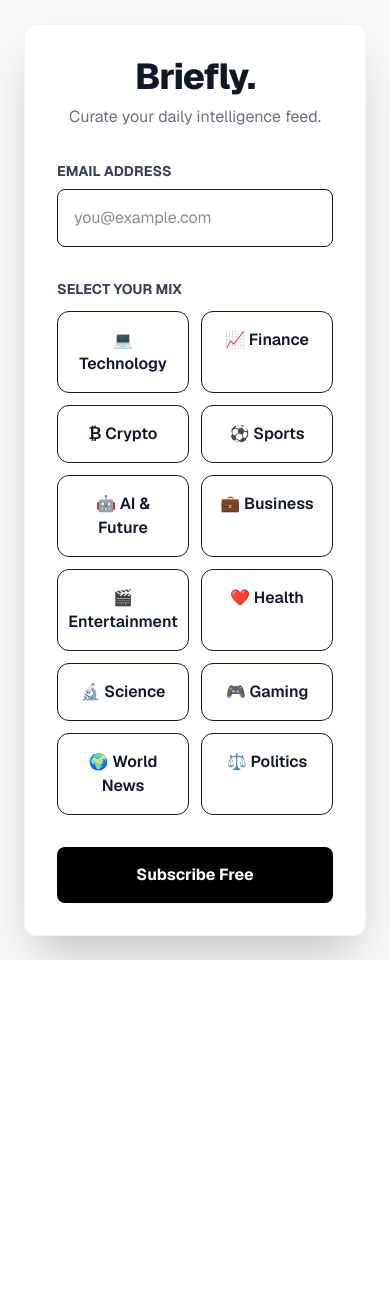
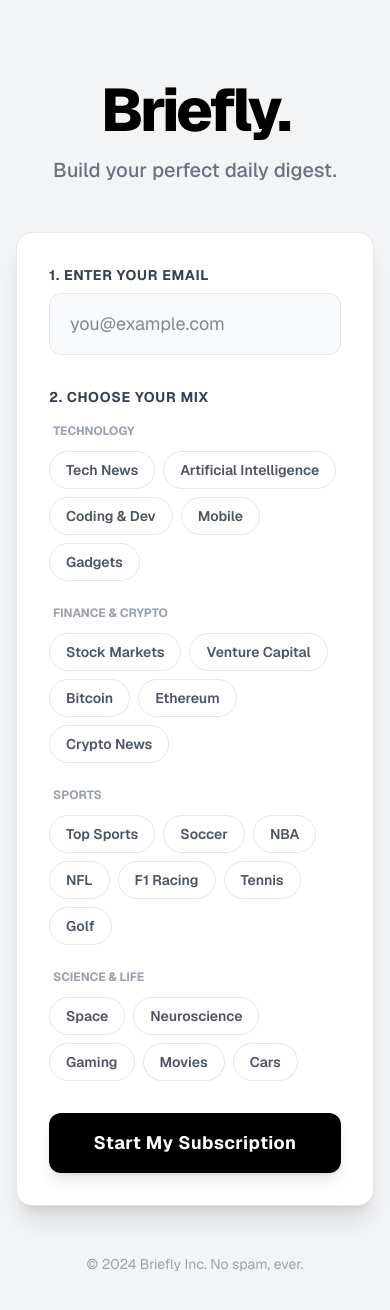
Before and after one commit to techzt13/briefly, a Next.js app: page / in a window 390 px wide. Shown: the top 1310 px of the page. Before the commit the page ends 960 px from the top, so only its background shows below. Built offline with nearby package versions, Linux system fonts and the light colour scheme; no server answers.

Commit message:
Update frontend with sub-categories

```diff
--- a/app/page.tsx
+++ b/app/page.tsx
@@ -3,90 +3,211 @@
 import { useState } from 'react';
 import { createClient } from '@supabase/supabase-js';
 
+// --- CONFIGURATION ---
 const supabase = createClient(
   process.env.NEXT_PUBLIC_SUPABASE_URL!,
   process.env.NEXT_PUBLIC_SUPABASE_ANON_KEY!
 );
 
-// THE MEGA MENU CONFIGURATION
-const CATEGORIES = [
-  { id: 'technology', label: '💻 Technology' },
-  { id: 'finance', label: '📈 Finance' },
-  { id: 'crypto', label: '₿ Crypto' },
-  { id: 'sports', label: '⚽ Sports' },
-  { id: 'ai', label: '🤖 AI & Future' },
-  { id: 'business', label: '💼 Business' },
-  { id: 'entertainment', label: '🎬 Entertainment' },
-  { id: 'health', label: '❤️ Health' },
-  { id: 'science', label: '🔬 Science' },
-  { id: 'gaming', label: '🎮 Gaming' },
-  { id: 'world', label: '🌍 World News' },
-  { id: 'politics', label: '⚖️ Politics' },
+// The exact keys from your backend script, organized for the UI
+const CATEGORY_GROUPS = [
+  {
+    title: "Technology",
+    items: [
+      { id: 'tech_general', label: 'Tech News' },
+      { id: 'tech_ai', label: 'Artificial Intelligence' },
+      { id: 'tech_coding', label: 'Coding & Dev' },
+      { id: 'tech_mobile', label: 'Mobile' },
+      { id: 'tech_gadgets', label: 'Gadgets' },
+    ]
+  },
+  {
+    title: "Finance & Crypto",
+    items: [
+      { id: 'finance_markets', label: 'Stock Markets' },
+      { id: 'finance_vc', label: 'Venture Capital' },
+      { id: 'crypto_bitcoin', label: 'Bitcoin' },
+      { id: 'crypto_ethereum', label: 'Ethereum' },
+      { id: 'crypto_general', label: 'Crypto News' },
+    ]
+  },
+  {
+    title: "Sports",
+    items: [
+      { id: 'sports_general', label: 'Top Sports' },
+      { id: 'sports_soccer', label: 'Soccer' },
+      { id: 'sports_nba', label: 'NBA' },
+      { id: 'sports_nfl', label: 'NFL' },
+      { id: 'sports_f1', label: 'F1 Racing' },
+      { id: 'sports_tennis', label: 'Tennis' },
+      { id: 'sports_golf', label: 'Golf' },
+    ]
+  },
+  {
+    title: "Science & Life",
+    items: [
+      { id: 'science_space', label: 'Space' },
+      { id: 'science_neuroscience', label: 'Neuroscience' },
+      { id: 'life_gaming', label: 'Gaming' },
+      { id: 'life_movies', label: 'Movies' },
+      { id: 'life_cars', label: 'Cars' },
+    ]
+  }
 ];
 
 export default function Home() {
   const [email, setEmail] = useState('');
   const [selected, setSelected] = useState<string[]>([]);
-  const [loading, setLoading] = useState(false);
-  const [message, setMessage] = useState('');
+  const [status, setStatus] = useState<'idle' | 'loading' | 'success' | 'error'>('idle');
 
   const toggleCategory = (id: string) => {
-    if (selected.includes(id)) setSelected(selected.filter((item) => item !== id));
-    else setSelected([...selected, id]);
+    setSelected(prev =>
+      prev.includes(id) ? prev.filter(item => item !== id) : [...prev, id]
+    );
   };
 
   const handleSubscribe = async (e: React.FormEvent) => {
     e.preventDefault();
-    setLoading(true);
-    if (selected.length === 0) {
-      setMessage('Please select at least one topic.');
-      setLoading(false);
-      return;
+    if (!email || selected.length === 0) return;
+
+    setStatus('loading');
+
+    // 1. Check if user exists
+    const { data: existing } = await supabase
+      .from('subscribers')
+      .select('*')
+      .eq('email', email)
+      .single();
+
+    let error;
+
+    if (existing) {
+      // Update existing user
+      const { error: updateError } = await supabase
+        .from('subscribers')
+        .update({ interests: selected })
+        .eq('email', email);
+      error = updateError;
+    } else {
+      // Create new user
+      const { error: insertError } = await supabase
+        .from('subscribers')
+        .insert([{ email, interests: selected }]);
+      error = insertError;
     }
 
-    const { error } = await supabase
-      .from('subscribers')
-      .insert([{ email, interests: selected }]);
-
     if (error) {
-      if (error.code === '23505') setMessage('You are already subscribed!');
-      else setMessage('Error: ' + error.message);
+      console.error(error);
+      setStatus('error');
     } else {
-      setMessage('Success! You are on the list.');
+      setStatus('success');
       setEmail('');
       setSelected([]);
     }
-    setLoading(false);
   };
 
   return (
-    <main className="flex min-h-screen flex-col items-center justify-center p-6 bg-gray-50 text-gray-900 font-sans">
-      <div className="bg-white p-8 rounded-xl shadow-2xl w-full max-w-2xl border border-gray-100">
-        <div className="text-center mb-8">
-          <h1 className="text-4xl font-extrabold tracking-tight mb-2">Briefly.</h1>
-          <p className="text-gray-500">Curate your daily intelligence feed.</p>
+    <main className="min-h-screen bg-[#F3F4F6] flex flex-col items-center py-20 px-4 font-sans text-gray-900">
+
+      {/* Header */}
+      <div className="text-center mb-12">
+        <h1 className="text-6xl font-extrabold tracking-tighter text-black mb-4">Briefly.</h1>
+        <p className="text-xl text-gray-500 font-medium">Build your perfect daily digest.</p>
       </div>
+
+      {/* Card */}
+      <div className="w-full max-w-2xl bg-white rounded-2xl shadow-xl p-8 border border-gray-200">
+
+        {status === 'success' ? (
+          <div className="text-center py-16">
+            <div className="text-5xl mb-4">✅</div>
+            <h2 className="text-3xl font-bold mb-2">You're on the list!</h2>
+            <p className="text-gray-500">Watch your inbox for your first briefing.</p>
+            <button
+              onClick={() => setStatus('idle')}
+              className="mt-8 text-blue-600 font-semibold hover:underline"
+            >
+              Subscribe another email
+            </button>
+          </div>
+        ) : (
           <form onSubmit={handleSubscribe} className="space-y-8">
+
+            {/* Email Input */}
             <div>
-            <label className="block text-sm font-bold mb-2 text-gray-700 uppercase">Email Address</label>
-            <input type="email" placeholder="you@example.com" className="w-full p-4 border rounded-lg" value={email} onChange={(e) => setEmail(e.target.value)} required />
+              <label className="block text-sm font-bold text-gray-700 uppercase tracking-wider mb-2">
+                1. Enter your email
+              </label>
+              <input
+                type="email"
+                required
+                value={email}
+                onChange={(e) => setEmail(e.target.value)}
+                placeholder="you@example.com"
+                className="w-full px-5 py-4 bg-gray-50 border border-gray-200 rounded-xl focus:ring-2 focus:ring-black focus:outline-none text-lg transition-all"
+              />
             </div>
+
+            {/* Category Selection */}
             <div>
-            <label className="block text-sm font-bold mb-3 text-gray-700 uppercase">Select your mix</label>
-            <div className="grid grid-cols-2 md:grid-cols-3 gap-3">
-              {CATEGORIES.map((cat) => (
-                <label key={cat.id} className={`flex flex-col items-center p-4 border rounded-xl cursor-pointer ${selected.includes(cat.id) ? 'bg-black text-white' : 'bg-white hover:bg-gray-50'}`}>
-                  <input type="checkbox" className="hidden" checked={selected.includes(cat.id)} onChange={() => toggleCategory(cat.id)} />
-                  <span className="font-semibold text-center">{cat.label}</span>
+              <label className="block text-sm font-bold text-gray-700 uppercase tracking-wider mb-4">
+                2. Choose your mix
               </label>
+
+              <div className="space-y-6">
+                {CATEGORY_GROUPS.map((group) => (
+                  <div key={group.title}>
+                    <h3 className="text-xs font-bold text-gray-400 uppercase mb-3 ml-1">{group.title}</h3>
+                    <div className="flex flex-wrap gap-2">
+                      {group.items.map((cat) => (
+                        <button
+                          key={cat.id}
+                          type="button"
+                          onClick={() => toggleCategory(cat.id)}
+                          className={`
+                            px-4 py-2 rounded-full text-sm font-semibold transition-all duration-200 border
+                            ${selected.includes(cat.id)
+                              ? 'bg-black text-white border-black scale-105 shadow-md'
+                              : 'bg-white text-gray-600 border-gray-200 hover:border-gray-400 hover:bg-gray-50'
+                            }
+                          `}
+                        >
+                          {selected.includes(cat.id) && <span className="mr-2">✓</span>}
+                          {cat.label}
+                        </button>
                       ))}
                     </div>
                   </div>
-          <button disabled={loading} className="w-full bg-black text-white font-bold p-4 rounded-lg hover:bg-gray-800 disabled:opacity-50">
-            {loading ? 'Processing...' : 'Subscribe Free'}
+                ))}
+              </div>
+            </div>
+
+            {/* Submit Button */}
+            <button
+              type="submit"
+              disabled={status === 'loading' || !email || selected.length === 0}
+              className={`
+                w-full py-4 rounded-xl font-bold text-lg tracking-wide transition-all
+                ${status === 'loading'
+                  ? 'bg-gray-300 text-gray-500 cursor-not-allowed'
+                  : 'bg-black text-white hover:bg-gray-800 hover:scale-[1.01] shadow-lg'
+                }
+              `}
+            >
+              {status === 'loading' ? 'Setting up...' : 'Start My Subscription'}
             </button>
-          {message && <div className="text-center font-medium p-4">{message}</div>}
+
+            {status === 'error' && (
+              <p className="text-center text-red-500 text-sm font-medium">
+                Something went wrong. Please try again.
+              </p>
+            )}
           </form>
+        )}
+      </div>
+
+      <div className="mt-12 text-center text-gray-400 text-sm">
+        <p>© 2024 Briefly Inc. No spam, ever.</p>
       </div>
     </main>
   );
```
Lines whose indentation alone changed are shown as unchanged.
